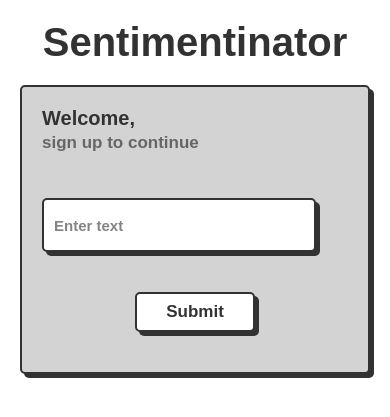
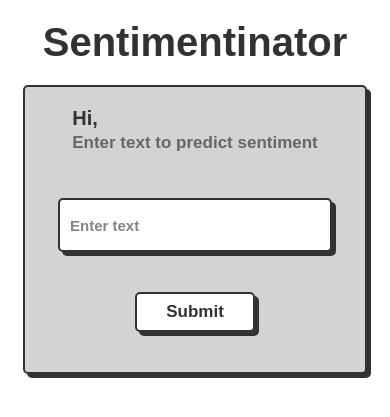
Before and after one commit to Hardvan/Sentiment-inator, a Flask app: page / in a window 390 px wide. Shown: the top 417 px of the page. Run offline with Flask 3, Linux system fonts and the light colour scheme.

Commit message:
Style and responsive

```diff
--- a/static/css/index.css
+++ b/static/css/index.css
@@ -25,13 +25,14 @@ body {
   background: lightgrey;
   display: flex;
   flex-direction: column;
-  align-items: flex-start;
+  align-items: center;
   justify-content: center;
   gap: 20px;
   border-radius: 5px;
   border: 2px solid var(--main-color);
   box-shadow: 4px 4px var(--main-color);
-  margin: 20px;
+  margin: 20px auto;
+  width: 420px;
 }
 
 .input-title {
@@ -86,13 +87,18 @@ body {
 
 /* Predicted Sentiment Result */
 .result {
+  display: flex;
+  flex-direction: column;
+  align-items: center;
+  justify-content: center;
   background: lightgrey;
   padding: 20px;
   border-radius: 5px;
   border: 2px solid var(--main-color);
   box-shadow: 4px 4px var(--main-color);
   color: var(--font-color);
-  margin: 20px;
+  margin: 20px auto;
+  width: 420px;
 }
 
 .result h2 {
@@ -115,4 +121,12 @@ body {
   .title {
     font-size: 2.5rem;
   }
+
+  .input-form {
+    width: 300px;
+  }
+
+  .result {
+    width: 300px;
+  }
 }
--- a/templates/index.html
+++ b/templates/index.html
@@ -18,7 +18,7 @@
     <!-- Input Form -->
     <form action="/" method="POST" class="input-form">
       <div class="input-title">
-        Welcome,<br /><span>sign up to continue</span>
+        Hi,<br /><span>Enter text to predict sentiment</span>
       </div>
       <input
         type="text"
```
